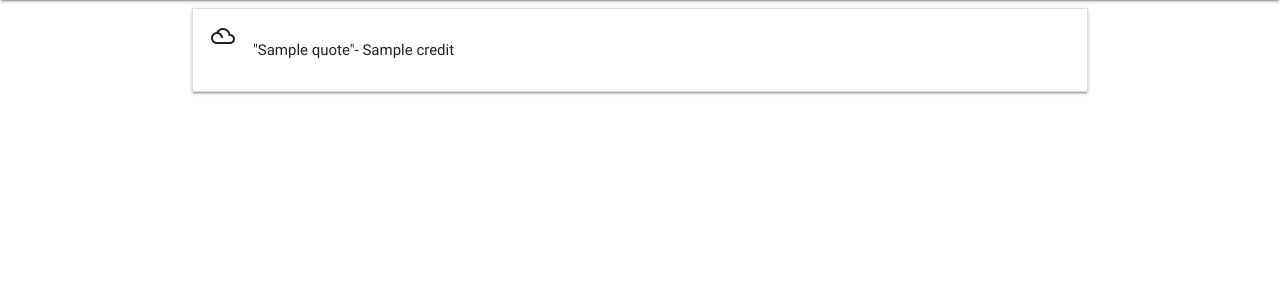
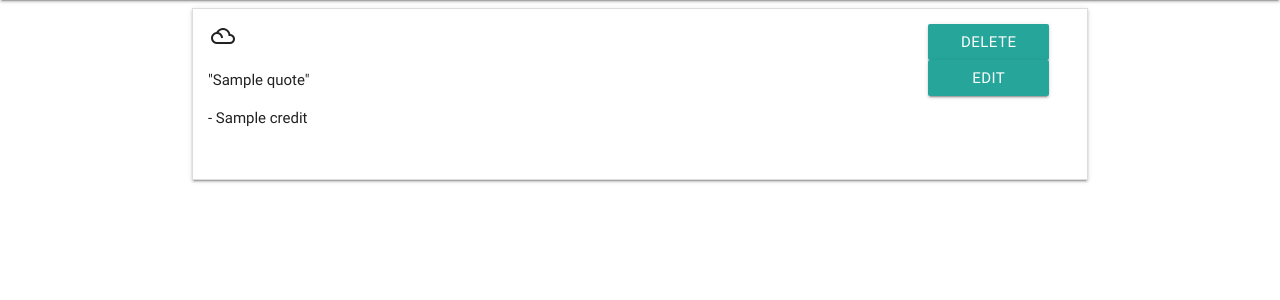
Before and after one commit to Stevie-P72/quotable, a Flask app: page / in a window 1280 px wide. Shown: the part 64-364 px from the top of the page. Run offline with Flask 2, Linux system fonts and the light colour scheme; a database or web service that is not in the repository returns one stand-in record (values such as "Sample title"); some libraries are stand-ins or nearby versions.

Commit message:
added delete post function

```diff
--- a/app.py
+++ b/app.py
@@ -37,6 +37,13 @@ def new_post():
     return render_template('create_post.html')
 
 
+@app.route('/delete_quote/<quote_id>')
+def delete_quote(quote_id):
+    print(quote_id)
+    mongo.db.Quotes.remove({'_id': ObjectId(quote_id)})
+    return redirect(url_for('get_quotes'))
+
+
 @app.route('/upload_post', methods=["POST"])
 def upload_post():
     quotes = mongo.db.Quotes
--- a/static/css/style.css
+++ b/static/css/style.css
@@ -0,0 +1,3 @@
+.full-width{
+    width: 100%
+}
--- a/templates/base.html
+++ b/templates/base.html
@@ -6,12 +6,13 @@
     <title>Quotable</title>
     <link href="https://fonts.googleapis.com/icon?family=Material+Icons" rel="stylesheet">
     <link rel="stylesheet" href="https://cdnjs.cloudflare.com/ajax/libs/materialize/0.100.2/css/materialize.min.css">
+    <link rel="stylesheet" href="{{url_for('static', filename='css/style.css')}}" type = "text/css">
 </head>
 <body>
     <header>
         <nav>
             <div class="nav-wrapper">
-                <a href="#!" class="brand-logo">Quotable</a>
+                <a href="{{url_for('get_quotes')}}" class="brand-logo">Quotable</a>
                 <ul class="right hide-on-med-and-down">
                     <li><a href="sass.html"><i class="material-icons left">search</i>Link with Left Icon</a></li>
                     <li><a href="{{ url_for('new_post')}}"><i class="material-icons right">view_module</i>New Post</a></li>
--- a/templates/timeline.html
+++ b/templates/timeline.html
@@ -9,11 +9,24 @@
     <ul class="collapsible">
     {% for quote in quotes %}
     <li>
-      <div class="collapsible-header post-container"><i class="material-icons">filter_drama</i>
-        <p>"{{quote.quote}}"</p>
-        <p>- {{quote.credit}} </p>
-      </div>
-      <div class="collapsible-body">
+        <div class="collapsible-header post-container">
+            <div class="row full-width">
+                <div class="col s10">
+                    <i class="material-icons">filter_drama</i>
+                    <p>"{{quote.quote}}"</p>
+                    <p>- {{quote.credit}} </p>
+                </div>
+                <div class="col s2">
+                    <a class="btn waves-effect waves-light" href="{{url_for('delete_quote', quote_id=quote._id)}}">Delete
+                        <i class="material-icons right">send</i>
+                    </a>
+                    <a class="btn waves-effect waves-light" type="submit" name="action">Edit
+                        <i class="material-icons right">send</i>
+                    </a>
+                </div>
+            </div>
+        </div>
+        <div class="collapsible-body">
         {% for comment in quote.comments %}
         {{ comment[0] }}
         {{ comment[1] }}
@@ -31,7 +44,7 @@
                             <textarea id="comment_content" placeholder="Comment" class="materialize-textarea" name="comment_content" required></textarea>
                         </div>
                     </div>
-                    <button class="btn waves-effect waves-light" type="submit" name="action">Edit Task
+                    <button class="btn waves-effect waves-light" type="submit" name="action">Post Comment
                         <i class="material-icons right">send</i>
                     </button>
                 </form>
```
